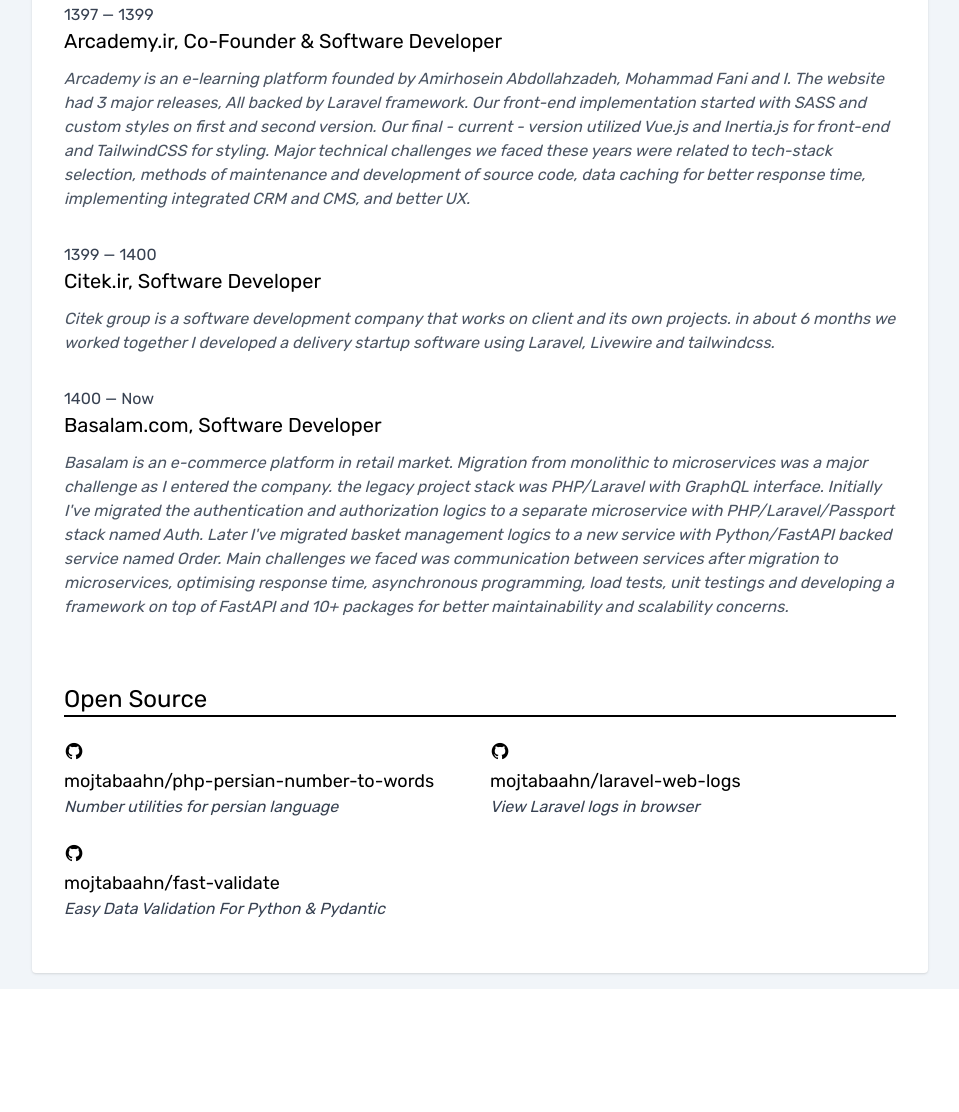
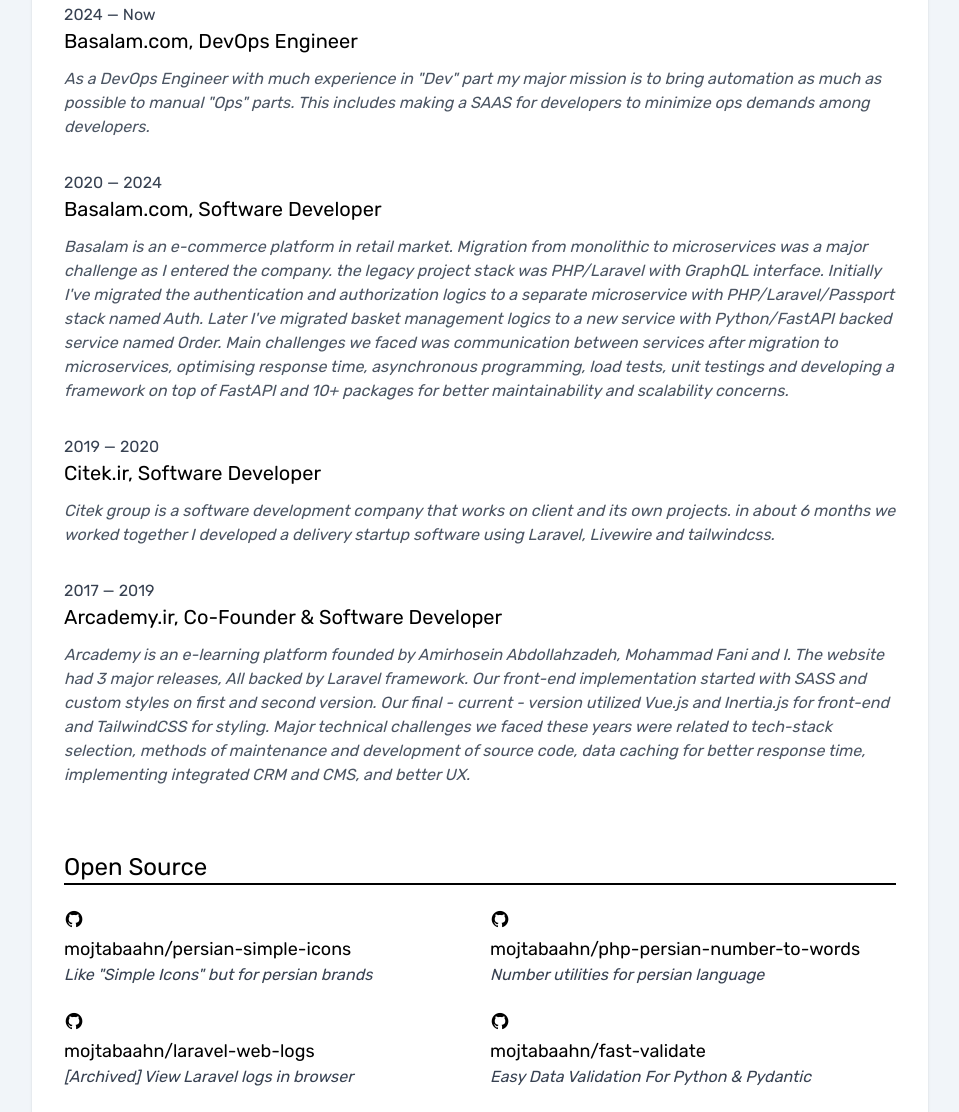
Before and after one commit to mojtabaahn/mojtabaahn.github.io, a Gatsby site: page /cv in a window 1280 px wide. Shown: the part 777-1889 px from the top of the page, without its empty margins (160-1119 px from the left). Before the commit the page ends 1766 px from the top, so only its background shows below. Built offline with nearby package versions, Linux system fonts and the light colour scheme; Gatsby itself is replaced by a stand-in of ours.

Commit message:
feat: update CV

```diff
--- a/src/pages/cv.js
+++ b/src/pages/cv.js
@@ -67,14 +67,17 @@
     <div>
         <div className="border-b-2 text-2xl border-black">Experience</div>
         <div className="grid gap-5 py-5">
-            <ExperienceItem span='1397 — 1399' href='https://arcademy.ir' company='Arcademy.ir' position='Co-Founder & Software Developer'>
-                Arcademy is an e-learning platform founded by Amirhosein Abdollahzadeh, Mohammad Fani and I. The website had 3 major releases, All backed by Laravel framework. Our front-end implementation started with SASS and custom styles on first and second version. Our final - current - version utilized Vue.js and Inertia.js for front-end and TailwindCSS for styling. Major technical challenges we faced these years were related to tech-stack selection, methods of maintenance and development of source code, data caching for better response time, implementing integrated CRM and CMS, and better UX.
+            <ExperienceItem span='2024 — Now' href='https://basalam.com' company='Basalam.com' position='DevOps Engineer'>
+                As a DevOps Engineer with much experience in "Dev" part my major mission is to bring automation as much as possible to manual "Ops" parts. This includes making a SAAS for developers to minimize ops demands among developers.
             </ExperienceItem>
-            <ExperienceItem span='1399 — 1400' href='https://citek.ir' company='Citek.ir' position='Software Developer'>
+            <ExperienceItem span='2020 — 2024' href='https://basalam.com' company='Basalam.com' position='Software Developer'>
+                Basalam is an e-commerce platform in retail market. Migration from monolithic to microservices was a major challenge as I entered the company. the legacy project stack was PHP/Laravel with GraphQL interface. Initially I've migrated the authentication and authorization logics to a separate microservice with PHP/Laravel/Passport stack named Auth. Later I've migrated basket management logics to a new service with Python/FastAPI backed service named Order. Main challenges we faced was communication between services after migration to microservices, optimising response time, asynchronous programming, load tests, unit testings and developing a framework on top of FastAPI and 10+ packages for better maintainability and scalability concerns.
+            </ExperienceItem>
+            <ExperienceItem span='2019 — 2020' href='https://citek.ir' company='Citek.ir' position='Software Developer'>
                 Citek group is a software development company that works on client and its own projects. in about 6 months we worked together I developed a delivery startup software using Laravel, Livewire and tailwindcss.
             </ExperienceItem>
-            <ExperienceItem span='1400 — Now' href='https://basalam.com' company='Basalam.com' position='Software Developer'>
-                Basalam is an e-commerce platform in retail market. Migration from monolithic to microservices was a major challenge as I entered the company. the legacy project stack was PHP/Laravel with GraphQL interface. Initially I've migrated the authentication and authorization logics to a separate microservice with PHP/Laravel/Passport stack named Auth. Later I've migrated basket management logics to a new service with Python/FastAPI backed service named Order. Main challenges we faced was communication between services after migration to microservices, optimising response time, asynchronous programming, load tests, unit testings and developing a framework on top of FastAPI and 10+ packages for better maintainability and scalability concerns.
+            <ExperienceItem span='2017 — 2019' href='https://arcademy.ir' company='Arcademy.ir' position='Co-Founder & Software Developer'>
+                Arcademy is an e-learning platform founded by Amirhosein Abdollahzadeh, Mohammad Fani and I. The website had 3 major releases, All backed by Laravel framework. Our front-end implementation started with SASS and custom styles on first and second version. Our final - current - version utilized Vue.js and Inertia.js for front-end and TailwindCSS for styling. Major technical challenges we faced these years were related to tech-stack selection, methods of maintenance and development of source code, data caching for better response time, implementing integrated CRM and CMS, and better UX.
             </ExperienceItem>
         </div>
     </div>
@@ -92,8 +95,9 @@
     <div>
         <div className="border-b-2 text-2xl border-black">Open Source</div>
         <div className="grid md:grid-cols-2 gap-5 py-5">
+            <OpenSourceItem name='Persian Simple Icons' description='Like "Simple Icons" but for persian brands' href='https://github.com/mojtabaahn/persian-simple-icons'/>
             <OpenSourceItem name='PHP Persian Numbers' description='Number utilities for persian language' href='https://github.com/mojtabaahn/php-persian-number-to-words'/>
-            <OpenSourceItem name='Laravel Web Logs' description='View Laravel logs in browser' href='https://github.com/mojtabaahn/laravel-web-logs'/>
+            <OpenSourceItem name='Laravel Web Logs' description='[Archived] View Laravel logs in browser' href='https://github.com/mojtabaahn/laravel-web-logs'/>
             <OpenSourceItem name='Fast Validate' description='Easy Data Validation For Python & Pydantic' href='https://github.com/mojtabaahn/fast-validate'/>
         </div>
     </div>
```
